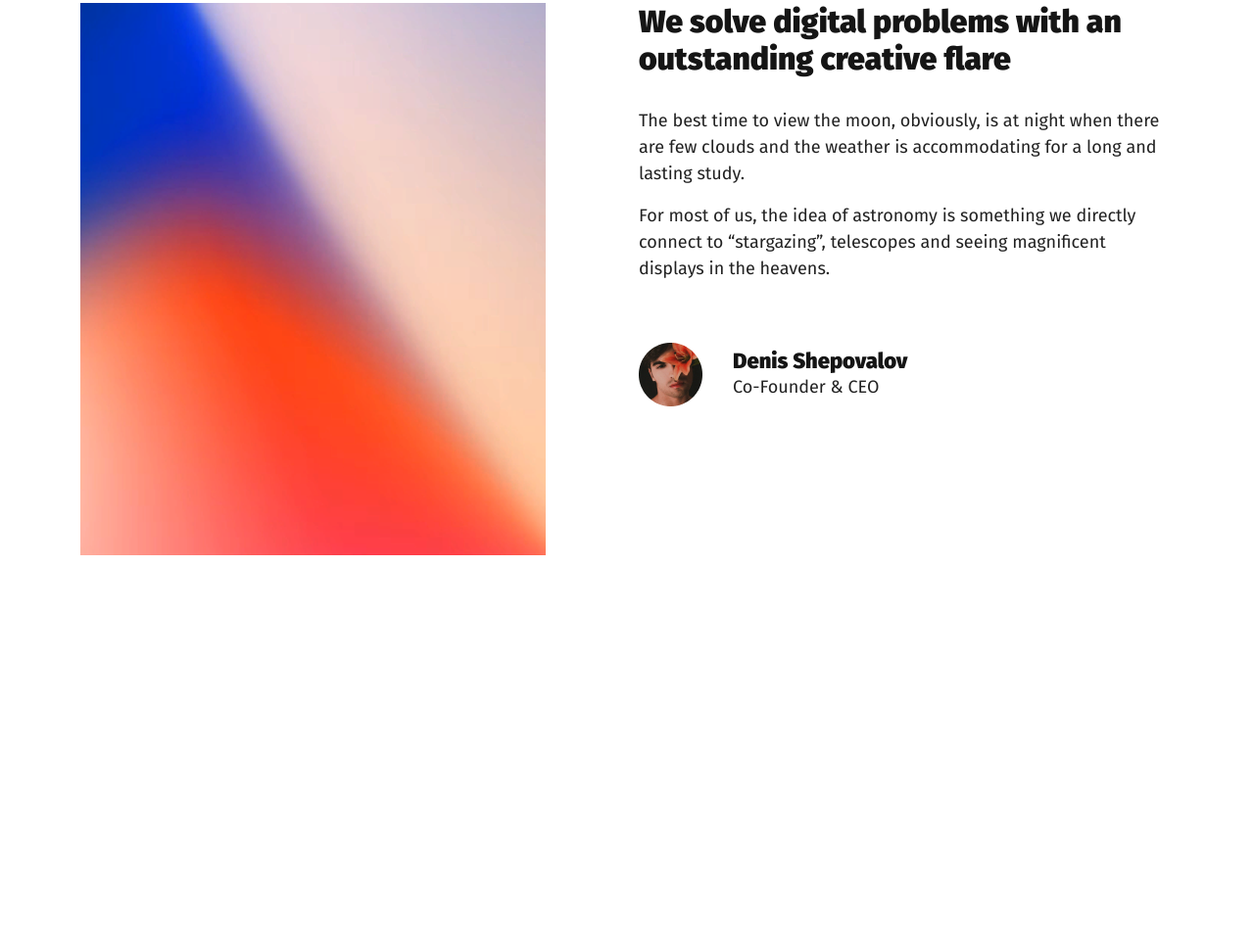
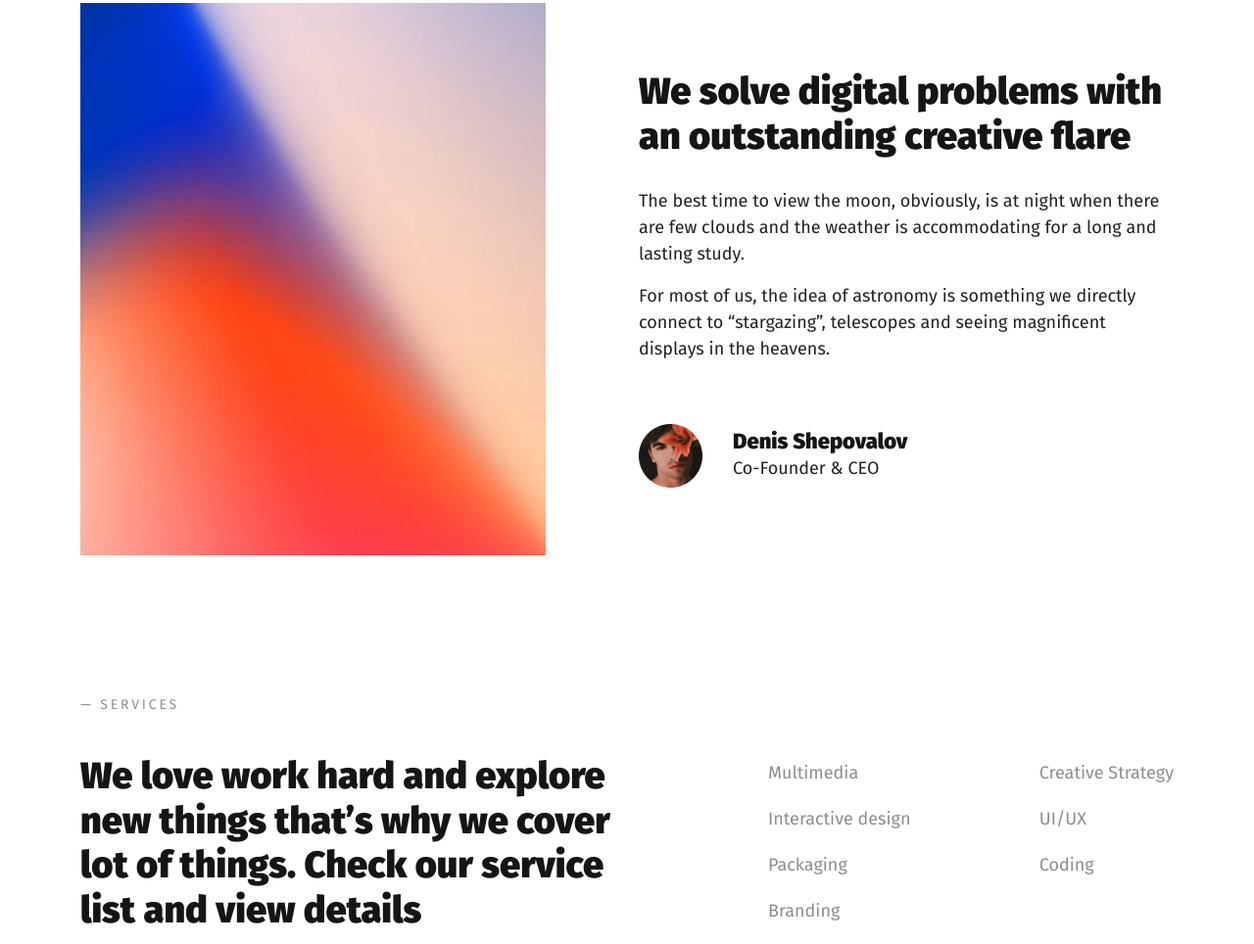
Before and after one commit to Anoncrack/AGcomp, a plain HTML site: page index.html in a window 1280 px wide. Shown: the part 894-1858 px from the top of the page at 98% size. Before the commit the page ends 1461 px from the top, so only its background shows below. Drawn offline with Linux system fonts and the light colour scheme.

Commit message:
section 3

```diff
--- a/css/main.css
+++ b/css/main.css
@@ -8,6 +8,12 @@ button {
     display: block;
     border: none;
     background: transparent;
+}
+
+ul, li {
+    display: block;
+    padding: 0;
+    margin: 0;
 }
 
 .vh-dependent {
@@ -26,6 +32,10 @@ h1, h2, h3, h4, h5, h6 {
     color: #151515;
     margin: 0;
     padding: 0;
+}
+
+h2 {
+    font-size: 38px;
 }
 
 .btn {
@@ -125,7 +135,7 @@ h1, h2, h3, h4, h5, h6 {
 }
 
 .about__title {
-    font-size: 38px;
+
     margin-bottom: 30px;
 }
 
@@ -147,3 +157,34 @@ font-size: 22px;
     margin-bottom: 0;
 
 }
+
+.section-title {
+
+}
+
+.services {
+    padding-top: 142px;
+}
+.section-title__label {
+    text-transform: uppercase;
+    font-size: 14px;
+    letter-spacing: 0.2em;
+    color: #8f8f8f;
+    margin-bottom: 40px;
+}
+.section-title__heading {
+
+}
+
+.serv-list {
+    color: #8d8d8d;
+    margin-top: 67px;
+}
+
+.serv-list__item {
+    margin-bottom: 20px;
+}
+
+.serv-list__left {
+    margin-left: 37px;
+}
--- a/index.html
+++ b/index.html
@@ -69,7 +69,7 @@
                 <div class="col-md-5">
                     <img src="img/Placeholder-2.png" alt="poster" class="poster">
                 </div>
-                <div class="col-md-6 ms-auto">
+                <div class="col-md-6 ms-auto d-flex align-items-center">
                     <div class="about">
                         <div class="about__title">
                            <h2> We solve digital problems with an outstanding creative flare</h2>
@@ -95,5 +95,50 @@
             </div>
         </div>
     </section>
+
+    <section class="services">
+        <div class="container">
+            <div class="row">
+                <div class="col-md-6">
+                    <div class="section-title">
+                        <p class="section-title__label">
+                            — Services
+                        </p>
+                        <h2 class="section-title__heading">
+                            We love work hard and explore new things that’s why we cover lot of things. Check our service list and view details
+                        </h2>
+                    </div>
+                </div>
+                <div class="col-md-5 ms-auto d-flex justify-content-between">
+
+                    <ul class="serv-list serv-list__left">
+                        <li class="serv-list__item">
+                            Multimedia
+                        </li>
+                        <li class="serv-list__item">
+                            Interactive design
+                        </li>
+                        <li class="serv-list__item">
+                            Packaging
+                        </li>
+                        <li class="serv-list__item">
+                            Branding
+                        </li>
+                    </ul>
+                    <ul class="serv-list serv-list__right">
+                        <li class="serv-list__item">
+                            Creative Strategy
+                        </li>
+                        <li class="serv-list__item">
+                            UI/UX
+                        </li>
+                        <li class="serv-list__item">
+                            Coding
+                        </li>
+                    </ul>
+                </div>
+            </div>
+        </div>
+    </section>
 </body>
 </html>
```
